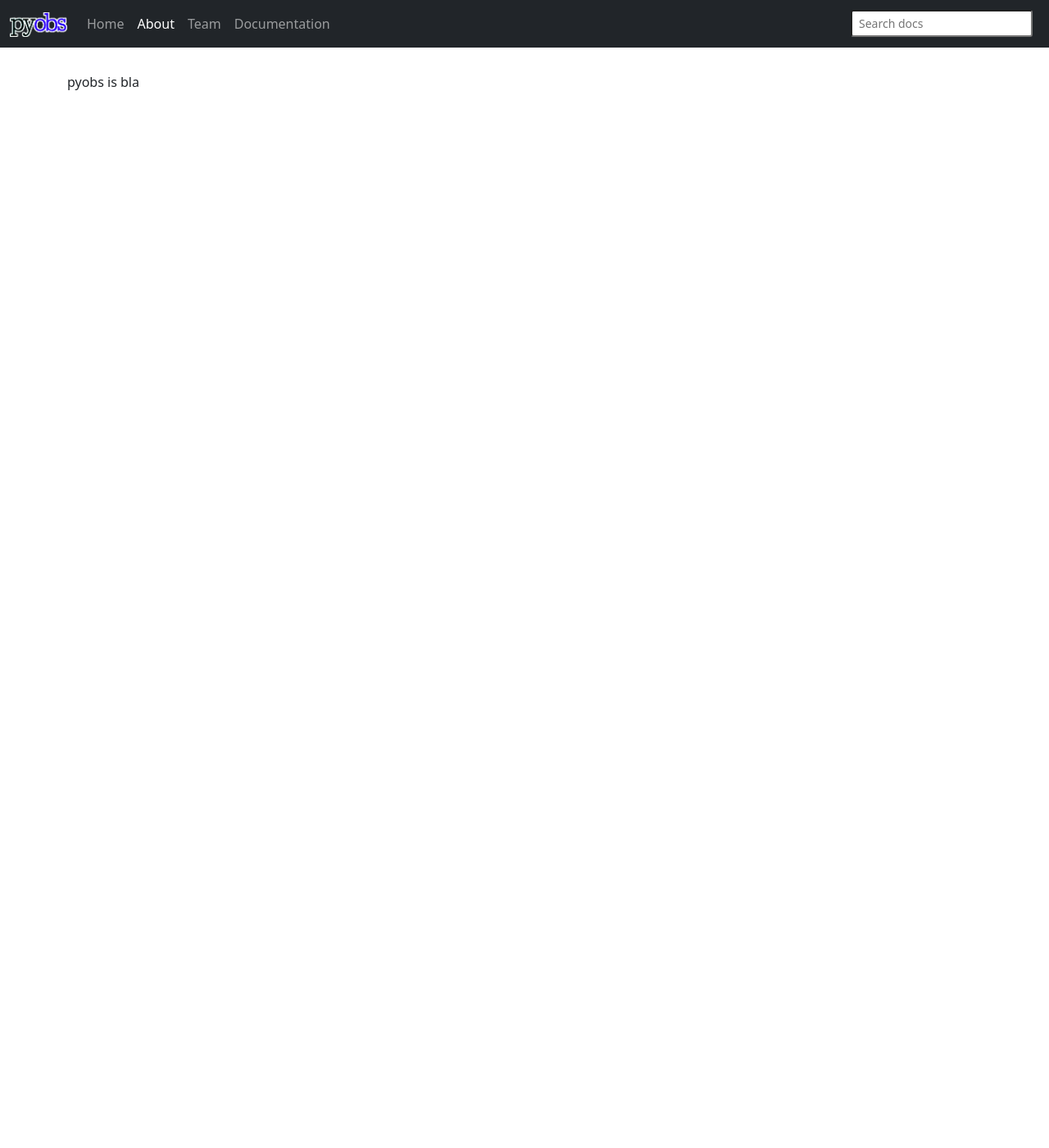
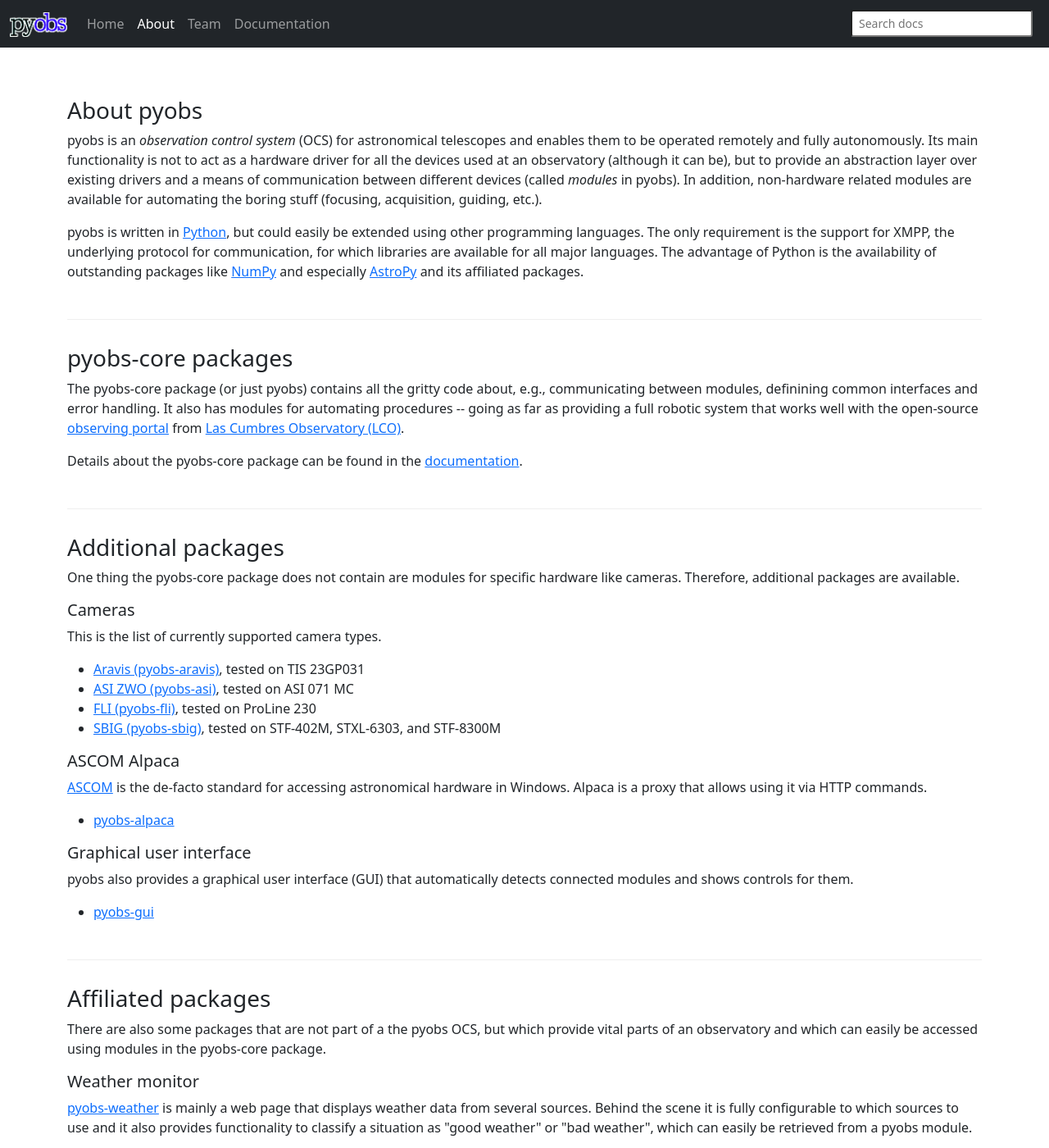
Before and after one commit to pyobs/pyobs.github.io, a Jekyll site: the page built from about.html, in a window 1280 px wide and 1400 px high. Shown: the whole window at 82% size. Built offline with Jekyll 4.4.1, drawn with Linux system fonts in a browser that asks for light colours; some of the changed text lies outside the part shown.

Commit message:
finished about and team

```diff
--- a/about.html
+++ b/about.html
@@ -4,4 +4,103 @@ title: About
 permalink: /about/
 ---
 
-pyobs is bla
+<section>
+    <h3>About pyobs</h3>
+    <p>
+        pyobs is an <i>observation control system</i> (OCS) for astronomical telescopes and enables them to be operated
+        remotely and fully autonomously. Its main functionality is not to act as a hardware driver for all the devices
+        used at an observatory (although it can be), but to provide an abstraction layer over existing drivers and a
+        means of communication between different devices (called <i>modules</i> in pyobs). In addition, non-hardware
+        related modules are available for automating the boring stuff (focusing, acquisition, guiding, etc.).
+    </p>
+    <p>
+        pyobs is written in <a href="http://www.python.org/">Python</a>, but could easily be extended using other
+        programming languages. The only requirement is the support for XMPP, the underlying protocol for communication,
+        for which libraries are available for all major languages. The advantage of Python is the availability of
+        outstanding packages like <a href="https://numpy.org">NumPy</a> and especially
+        <a href="https://www.astropy.org">AstroPy</a> and its affiliated packages.
+    </p>
+</section>
+
+<section>
+    <h3>pyobs-core packages</h3>
+    <p>
+        The pyobs-core package (or just pyobs) contains all the gritty code about, e.g., communicating between modules,
+        definining common interfaces and error handling. It also has modules for automating procedures -- going
+        as far as providing a full robotic system that works well with the open-source
+        <a href="https://github.com/observatorycontrolsystem/observation-portal">observing portal</a> from
+        <a href="https://lco.global">Las Cumbres Observatory (LCO)</a>.
+    </p>
+    <p>
+        Details about the pyobs-core package can be found in the <a href="https://docs.pyobs.org/">documentation</a>.
+    </p>
+</section>
+
+<section>
+    <h3>Additional packages</h3>
+    <p>
+        One thing the pyobs-core package does not contain are modules for specific hardware like cameras. Therefore,
+        additional packages are available.
+    </p>
+    <h5>Cameras</h5>
+    <p>This is the list of currently supported camera types.</p>
+    <ul>
+        <li>
+            <a href="https://docs.pyobs.org/projects/pyobs-asi/en/latest/">Aravis (pyobs-aravis)</a>,
+            tested on TIS 23GP031
+        </li>
+        <li>
+            <a href="https://docs.pyobs.org/projects/pyobs-asi/en/latest/">ASI ZWO (pyobs-asi)</a>,
+            tested on ASI 071 MC
+        </li>
+        <li>
+            <a href="https://docs.pyobs.org/projects/pyobs-fli/en/latest/">FLI (pyobs-fli)</a>,
+            tested on ProLine 230
+        </li>
+        <li>
+            <a href="https://docs.pyobs.org/projects/pyobs-sbig/en/latest/">SBIG (pyobs-sbig)</a>,
+            tested on STF-402M, STXL-6303, and STF-8300M
+        </li>
+    </ul>
+    <h5>ASCOM Alpaca</h5>
+    <p>
+        <a href="https://ascom-standards.org">ASCOM</a> is the de-facto standard for accessing astronomical hardware in
+        Windows. Alpaca is a proxy that allows using it via HTTP commands.
+    </p>
+    <ul>
+        <li>
+            <a href="https://docs.pyobs.org/projects/pyobs-alpaca/en/latest/">pyobs-alpaca</a>
+        </li>
+    </ul>
+    <h5>Graphical user interface</h5>
+    <p>
+        pyobs also provides a graphical user interface (GUI) that automatically detects connected modules and
+        shows controls for them.
+    </p>
+    <ul>
+        <li>
+            <a href="https://docs.pyobs.org/projects/pyobs-gui/en/latest/">pyobs-gui</a>
+        </li>
+    </ul>
+</section>
+
+<section>
+    <h3>Affiliated packages</h3>
+    <p>
+        There are also some packages that are not part of a the pyobs OCS, but which provide vital parts of an
+        observatory and which can easily be accessed using modules in the pyobs-core package.
+    </p>
+    <h5>Weather monitor</h5>
+    <p>
+        <a href="https://docs.pyobs.org/projects/pyobs-weather/en/latest/">pyobs-weather</a> is mainly a web page
+        that displays weather data from several sources. Behind the scene it is fully configurable to which sources
+        to use and it also provides functionality to classify a situation as "good weather" or "bad weather", which
+        can easily be retrieved from a pyobs module.
+    </p>
+    <h5>Image archive</h5>
+    <p>
+        <a href="https://docs.pyobs.org/projects/pyobs-archive/en/latest/">pyobs-archive</a> provides a web page
+        for searching and downloading images taken by the OCS. The pyobs-core package contains classes for doing this
+        as well as uploading new images.
+    </p>
+</section>
```
Also changed, not shown: team.html (+19 -0 lines).
